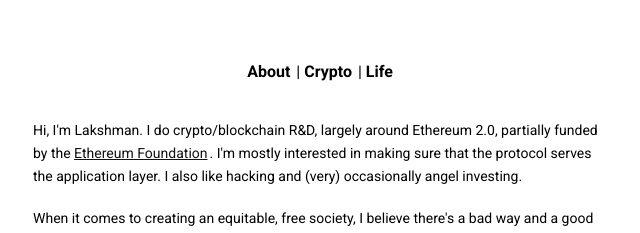
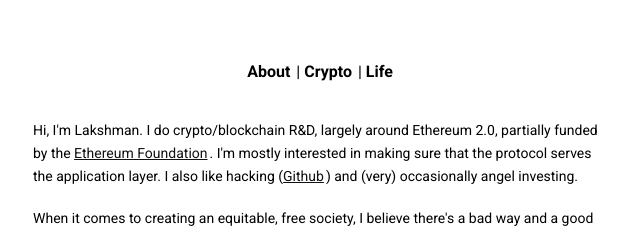
Before and after one commit to lsankar4033/lsankar.xyz, a Vue app: page / in a window 1280 px wide. Shown: the top 233 px of the page, without its empty margins (319-959 px from the left). Built offline with nearby package versions, Linux system fonts and the light colour scheme.

Commit message:
Link github

```diff
--- a/src/views/About.vue
+++ b/src/views/About.vue
@@ -7,7 +7,8 @@
       partially funded by the
       <a href="https://ethereum.org/">Ethereum Foundation</a>. I'm mostly
       interested in making sure that the protocol serves the application layer.
-      I also like hacking and (very) occasionally angel investing.
+      I also like hacking (<a href="https://github.com/lsankar4033/">Github</a>)
+      and (very) occasionally angel investing.
     </p>
 
     <br />
```
